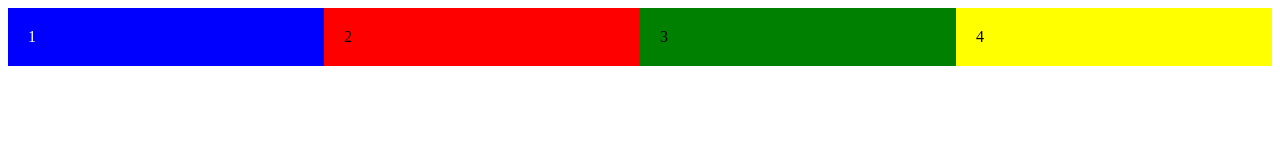
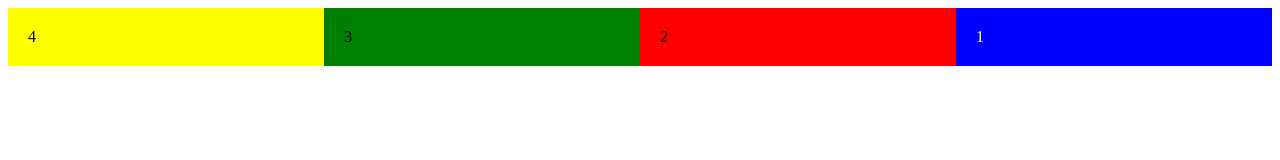
Before and after one commit to michalfirszt/wsiz-sem1-html, a plain HTML site: page 03/index.html in a window 1280 px wide. Drawn offline with Linux system fonts and the light colour scheme.

Commit message:
flex elements

```diff
--- a/03/css/styles.css
+++ b/03/css/styles.css
@@ -33,4 +33,5 @@
 
 #parent-element {
     display: flex;
+    flex-direction: row-reverse;
 }
```
Also changed, not shown: 03/index.html (+1 -0 lines).
